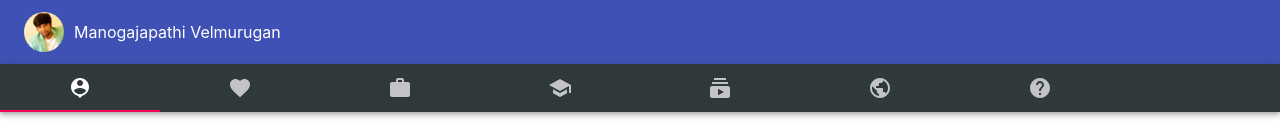
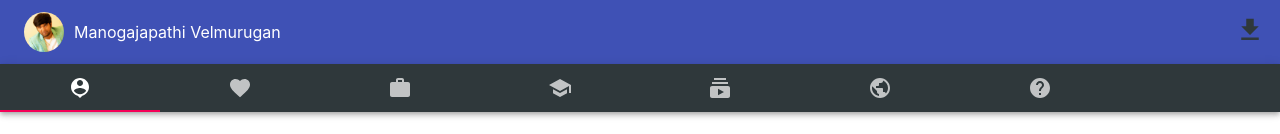
Before and after one commit to manogajapathi/mano-web, a React (Create React App) app: page / in a window 1280 px wide. Shown: the top 134 px of the page. Built offline with nearby package versions, Linux system fonts and the light colour scheme.

Commit message:
Added resume

```diff
--- a/src/components/Header.js
+++ b/src/components/Header.js
@@ -5,26 +5,27 @@ import Typography from '@material-ui/core/Typography';
 import Avatar from '@material-ui/core/Avatar';
 import { makeStyles } from '@material-ui/core/styles';
 import dp from '../imgs/mano.jpg';
-
+import GetAppIcon from '@material-ui/icons/GetApp';
+import Link from '@material-ui/core/Link';
 
 const useStyles = makeStyles(theme => ({
     title: {
         paddingLeft : 10,
-    },
-    titlebar: {
-        backgroundColor: "#3f51b5",
     }
   }));
 const Header = () => {
     const classes = useStyles();
     return(
         <div>
-            <AppBar position="static" className={classes.titlebar}>
+            <AppBar position="static" color="primary">
                 <ToolBar>
-                    <Avatar alt="Remy Sharp" src={dp}/>
+                    <Avatar alt="Mano" src={dp}/>
                         <Typography variant="title" color="inherit" className={classes.title}>
                             Manogajapathi Velmurugan
                         </Typography>
+                        <Link href="mano-resume.pdf">
+                            <GetAppIcon style={{ color: '#2f383b',position: 'absolute', top: '15', right: '15', fontSize: 30}}/>
+                        </Link>
                 </ToolBar>
             </AppBar>
         </div>
```
Also changed, not shown: 2 other files (tests, documents, lock files or other folders).
